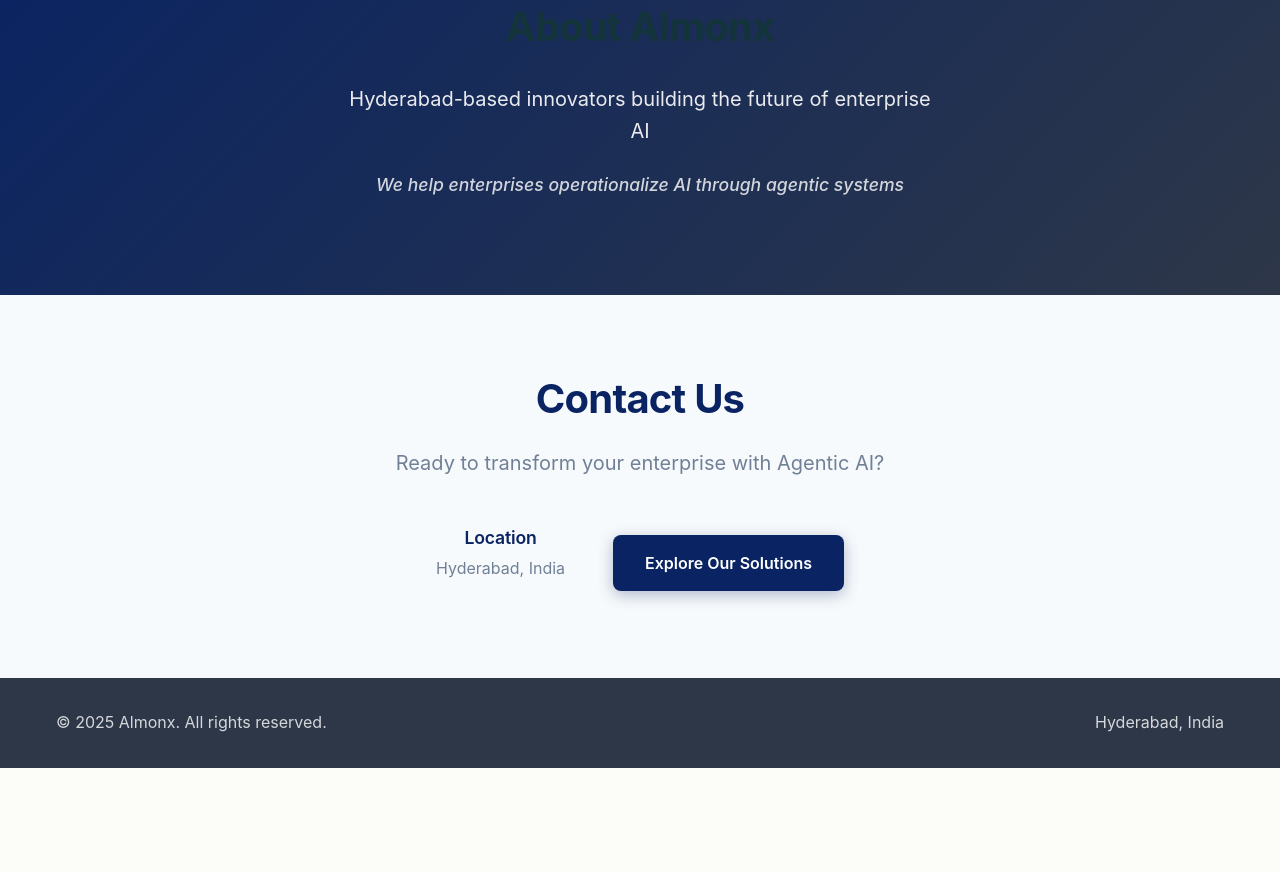
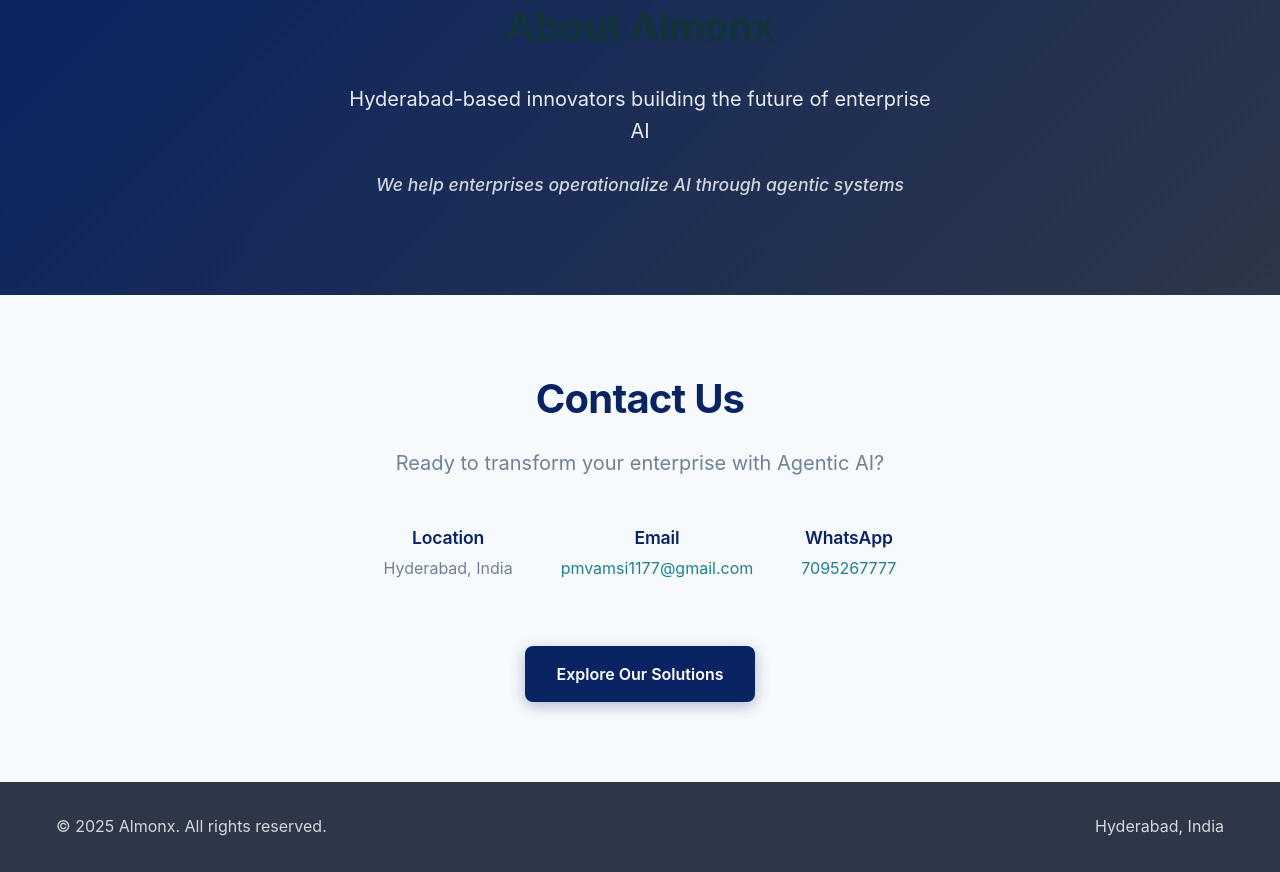
Before and after one commit to the-sudheendra/Almonx, a plain HTML site: page index.html in a window 1280 px wide. Shown: the part 2078-2950 px from the top of the page. Before the commit the page ends 2846 px from the top, so only its background shows below. Drawn offline with Linux system fonts and the light colour scheme.

Commit message:
added contact

```diff
--- a/index.html
+++ b/index.html
@@ -215,6 +215,14 @@
                             <h3 class="contact__info-title">Location</h3>
                             <p class="contact__info-text">Hyderabad, India</p>
                         </div>
+                        <div class="contact__email">
+                            <h3 class="contact__info-title">Email</h3>
+                            <p class="contact__info-text"><a href="mailto:pmvamsi1177@gmail.com">pmvamsi1177@gmail.com</a></p>
+                        </div>
+                        <div class="contact__whatsapp">
+                            <h3 class="contact__info-title">WhatsApp</h3>
+                            <p class="contact__info-text"><a href="https://wa.me/7095267777" target="_blank">7095267777</a></p>
+                        </div>
                         <div class="contact__cta">
                             <a href="#solutions" class="btn btn--primary">
                                 Explore Our Solutions
```
Also changed, not shown: almonx-logo.png (added), logo.jpg (added).
